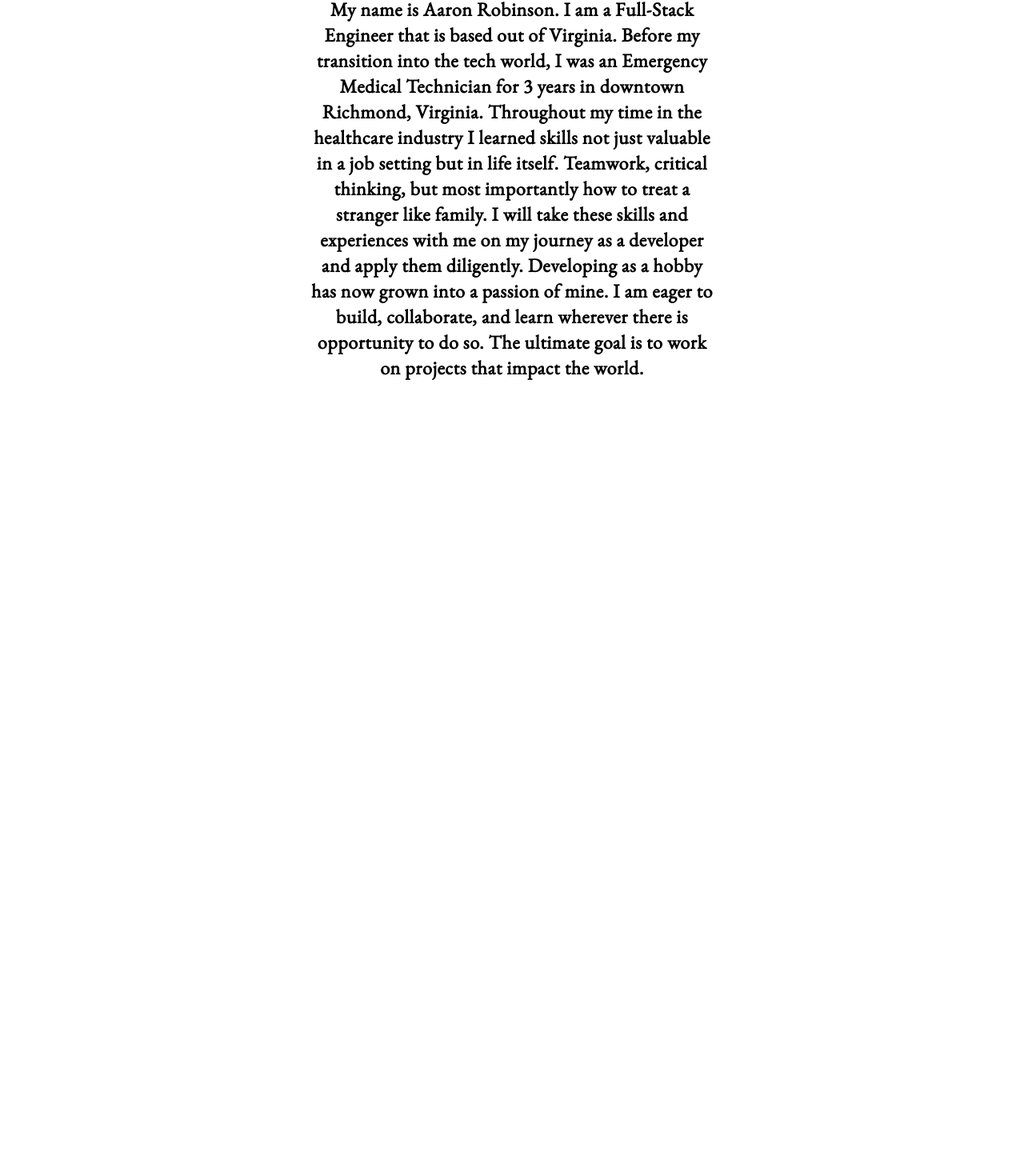
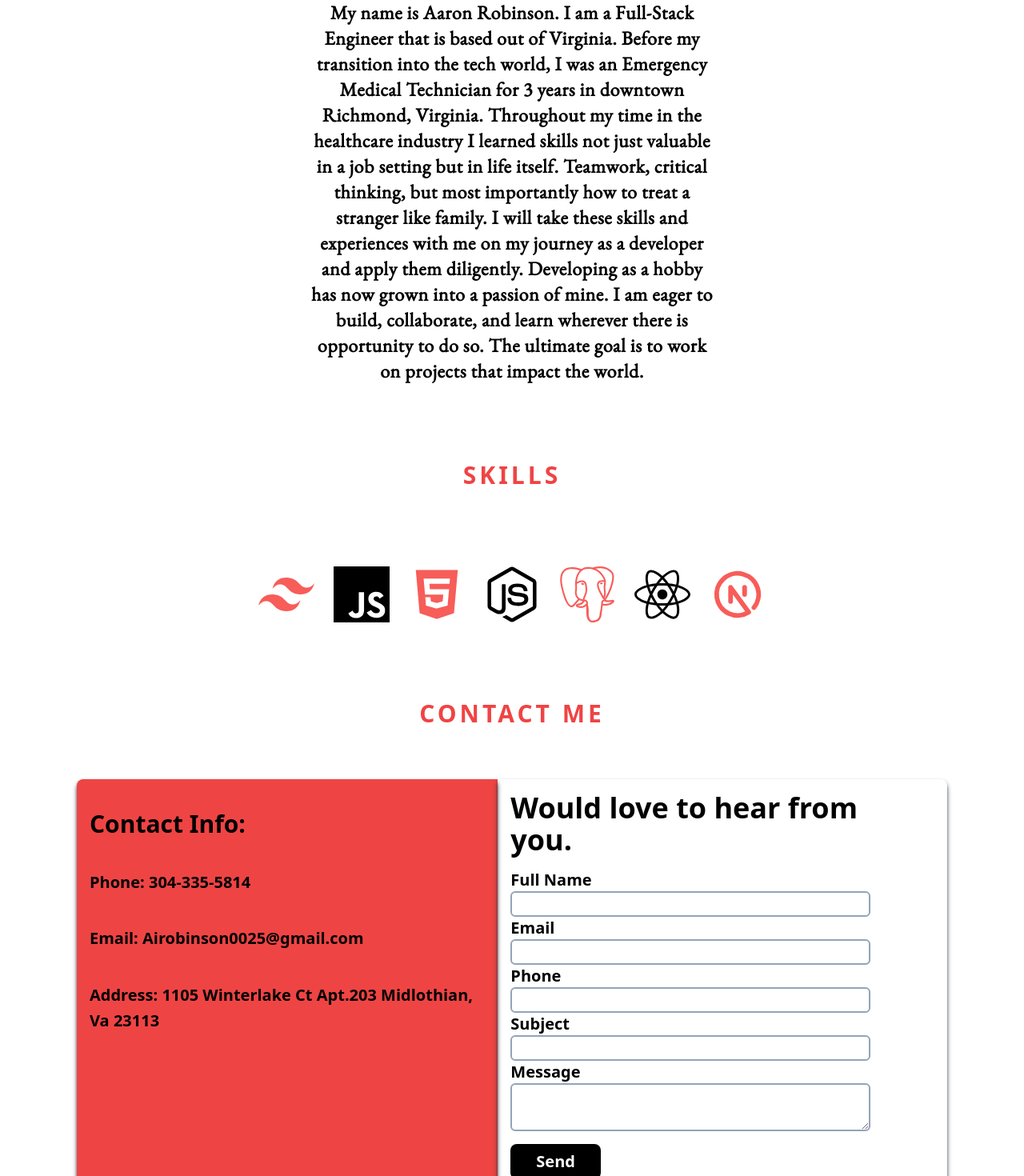
Before and after one commit to Airobinson0025/Portfolio, a Next.js app: page / in a window 1280 px wide. Shown: the part 576-2046 px from the top of the page at 80% size. Before the commit the page ends 1052 px from the top, so only its background shows below. Built offline with nearby package versions, Linux system fonts and the light colour scheme.

Commit message:
add project and functionalit

```diff
--- a/app/Hero.jsx
+++ b/app/Hero.jsx
@@ -18,11 +18,11 @@ const Hero = () => {
   return (
     <div className='flex flex-col items-center pt-24'>
         <h1>IMAGE</h1>
-        <p className='font-bold text-red-500 sm:text-xl md:text-2xl tracking-[8px]'>FULL-STACK ENGINEER</p>
+        <p className='font-bold text-red-500 sm:text-2xl md:text-3xl tracking-[8px]'>FULL-STACK ENGINEER</p>
         <p className='font-garamond font-extralight sm:text-2xl md:text-3xl p-10'>{text}</p>
         <div className='space-x-5'>
-          <SocialIcon url="https://github.com/Airobinson0025?tab=repositories" target='_blank' bgColor='#F75D59'/>
-          <SocialIcon url="https://www.linkedin.com/in/aaron-robinson-b3949425b/" target='_blank' bgColor='#F75D59'/>
+          <SocialIcon className='transition duration-300 hover:-translate-y-1 hover:scale-110' url="https://github.com/Airobinson0025?tab=repositories" target='_blank' bgColor='#F75D59'/>
+          <SocialIcon className='transition duration-300 hover:-translate-y-1 hover:scale-110' url="https://www.linkedin.com/in/aaron-robinson-b3949425b/" target='_blank' bgColor='#F75D59'/>
         </div>
     </div>
 
--- a/app/components/About.jsx
+++ b/app/components/About.jsx
@@ -1,9 +1,10 @@
 import React from 'react'
+
 
 const About = () => {
   return (
     <div className='flex flex-col justify-center text-center pt-24'>
-        <h1 className='text-red-500 sm:text-2xl md:text-3xl  font-semibold tracking-[4px]'>ABOUT ME</h1>
+        <h1 className='text-red-500 sm:text-2xl md:text-3xl  font-bold tracking-[4px]'>ABOUT ME</h1>
         <p className='font-garamond font-extrabold sm:text-lg md:text-2xl pt-7 sm:mx-24 md:mx-54 lg:mx-72 xl:mx-96 tracking-wide'>My name is Aaron Robinson. I am a Full-Stack Engineer that is based out of Virginia.
 
            Before my transition into the tech world, I was an Emergency Medical Technician for 3 years in downtown Richmond, Virginia. Throughout my time in the healthcare industry I learned skills not just valuable in a job setting but in life itself. Teamwork, critical thinking, but most importantly how to treat a stranger like family. I will take these skills and experiences with me on my journey as a developer and apply them diligently.
--- a/app/components/Contact.jsx
+++ b/app/components/Contact.jsx
@@ -2,7 +2,33 @@ import React from 'react'
 
 const Contact = () => {
   return (
-    <div>Contact</div>
+    <div className='p-24'>
+      <h1 className='text-red-500 text-center sm:text-2xl md:text-3xl  font-bold tracking-[4px] pb-16 box-border'>CONTACT ME</h1>
+      <div className='flex justify-center text-xl '>
+      <div className='flex flex-col justify-evenly leading-8 pb-40 bg-red-500 text-black px-4  font-bold font-sans rounded-l-lg shadow-md shadow-slate-800'>
+        <p className='text-3xl'>Contact Info:</p>
+        <p>Phone: 304-335-5814</p>
+        <p>Email: Airobinson0025@gmail.com</p>
+        <p>Address: 1105 Winterlake Ct Apt.203 Midlothian, Va 23113</p>
+      </div>
+      <form className='font-sans flex flex-col pr-24 pl-4 py-4 shadow-md shadow-slate-800 rounded-r-lg'>
+      <h2 className='font-bold font-sans md:text-3xl lg:text-4xl pb-4 '>Would love to hear from you.</h2>
+        <label className='font-semibold'>Full Name</label>
+        <input className='border-2 border-slate-400 rounded-md pr-36' type='text' name='name' />
+        <label className='font-semibold'>Email</label>
+        <input className='border-2 border-slate-400 rounded-md pr-36' type='email' name='email'/>
+        <labe className='font-semibold'>Phone</labe>
+        <input className='border-2 border-slate-400 rounded-md pr-36' type='tel' name='phone' />
+        <label className='font-semibold'>Subject</label>
+        <input className='border-2 border-slate-400 rounded-md pr-36' type='text' name='subject' />
+        <label className='font-semibold'>Message</label>
+        <textarea className='border-2 border-slate-400 rounded-md pr-36' name='message' />
+        <div className='pt-4'>
+        <button className='bg-black hover:bg-red-500 text-white font-bold py-2 px-8 transiton duration-300 hover:-translate-y-1 hover:scale-80 rounded-lg'>Send</button>
+        </div>
+      </form>
+      </div>
+    </div>
   )
 }
 
--- a/app/components/Skills.jsx
+++ b/app/components/Skills.jsx
@@ -1,8 +1,26 @@
 import React from 'react'
+import { SiJavascript } from 'react-icons/si'
+import { SiTailwindcss } from 'react-icons/si'
+import { SiPostgresql } from 'react-icons/si'
+import { FaHtml5 } from 'react-icons/fa'
+import { FaNodeJs } from 'react-icons/fa'
+import { FaReact } from 'react-icons/fa'
+import { TbBrandNextjs } from 'react-icons/tb'
 
 const Skills = () => {
   return (
-    <div>Skills</div>
+    <div className='flex flex-col justify-center text-center pt-24'>
+      <h1 className='text-red-500 sm:text-2xl md:text-3xl  font-bold tracking-[4px]'>SKILLS</h1>
+      <div className='flex items-center justify-center space-x-6 pt-24'>
+        <SiTailwindcss size={70 } color='#F75D59'/>
+        <SiJavascript size={70} color='black'/>
+        <FaHtml5 size={70} color='#F75D59'/>
+        <FaNodeJs size={70} color='black'/>
+        <SiPostgresql size={70} color='#F75D59'/>
+        <FaReact size={70} color='black'/>
+        <TbBrandNextjs size={70} color='#F75D59' />
+      </div>
+    </div>
   )
 }
 
--- a/app/layout.jsx
+++ b/app/layout.jsx
@@ -15,14 +15,14 @@ export default function RootLayout({ children }) {
       <body>
         <div className='bg-white text-black  md:text-xl  font-bold flex justify-evenly items-center p-6'>
           <div>
-            <p className='font-homemade md:text-xl lg:text-3xl'>Aaron Robinson</p>
+            <p className='font-homemade md:text-3xl lg:text-4xl '>Aaron Robinson</p>
           </div>
           <div className='hover:cursor-pointer'>
             <BsMoonStarsFill size={30}/>
           </div>
           <div className='flex flex-row  items-center'>
             <a href='Resume.pdf' download>
-              <button className='bg-transparent hover:bg-red-500 hover:text-white font-bold py-2 px-4 border border-black hover:border-transparent rounded transition duration-300'>Resume.pdf</button>
+              <button className='bg-transparent hover:bg-red-500 hover:text-white hover:-translate-y-1 hover:scale-80 font-semibold py-2 px-4 border border-black hover:border-transparent rounded transition duration-300 ease-in-out'>Resume.pdf</button>
             </a>
           </div>
         </div>
--- a/app/page.jsx
+++ b/app/page.jsx
@@ -1,5 +1,7 @@
 import Hero from "./Hero";
 import About from "./components/About";
+import Skills from "./components/Skills";
+import Contact from "./components/Contact";
 
 export default function Home() {
 
@@ -8,6 +10,8 @@ export default function Home() {
         <div>
             <Hero />
             <About />
+            <Skills />
+            <Contact />
         </div>
     );
 }
```
